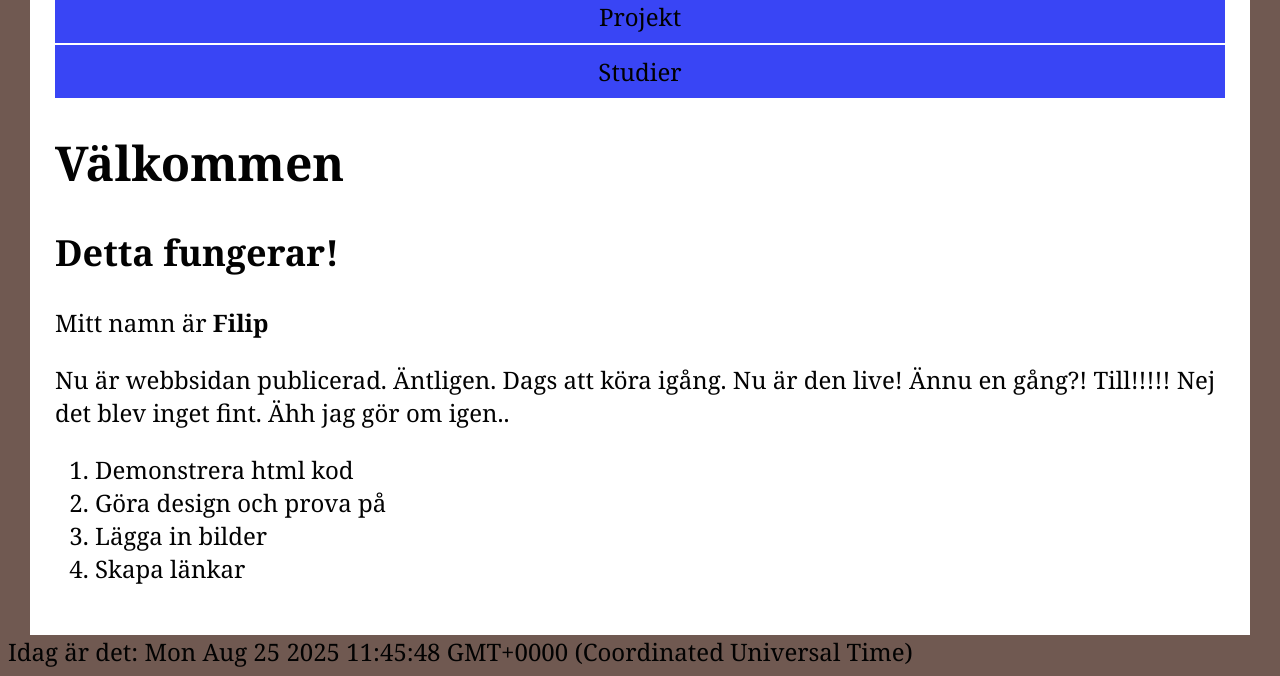
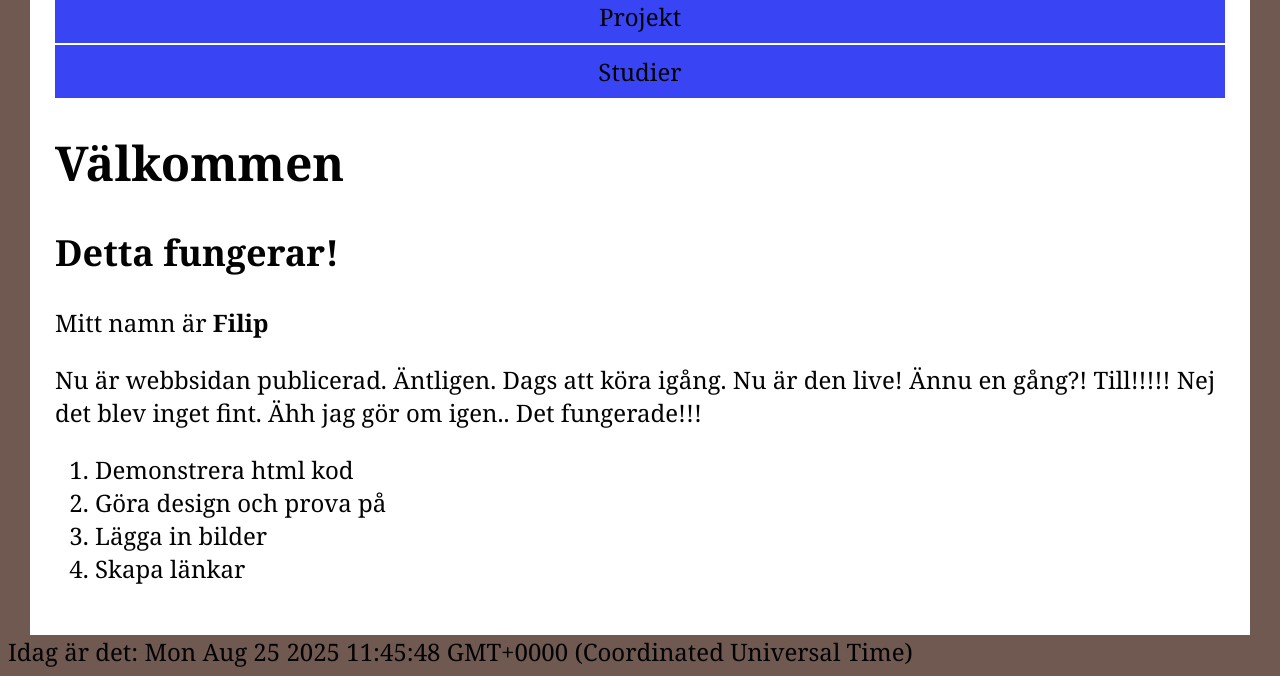
Before and after one commit to filipbergander/Webbplats1, a plain HTML site: page index.html in a window 1280 px wide. Shown: the part 745-1421 px from the top of the page. Drawn offline with Linux system fonts and the light colour scheme.

Commit message:
Ännu kommentar, det fungerar.

```diff
--- a/index.html
+++ b/index.html
@@ -30,7 +30,7 @@
         <p>
             Nu är webbsidan publicerad. Äntligen. Dags att köra igång. Nu är den live!
 
-            Ännu en gång?! Till!!!!! Nej det blev inget fint. Ähh jag gör om igen..
+            Ännu en gång?! Till!!!!! Nej det blev inget fint. Ähh jag gör om igen.. Det fungerade!!!
 
 
         </p>
```
